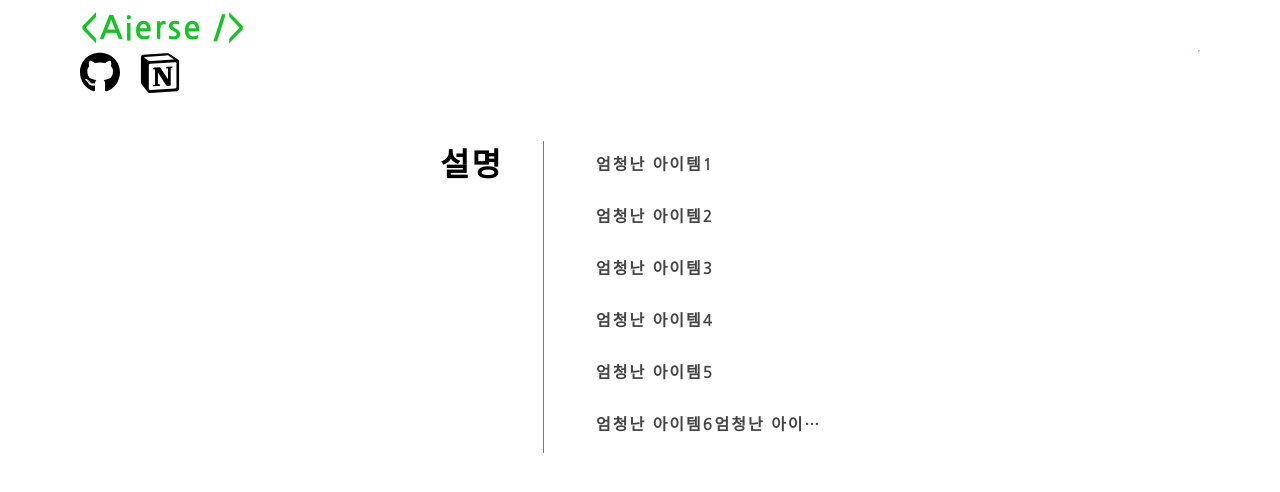
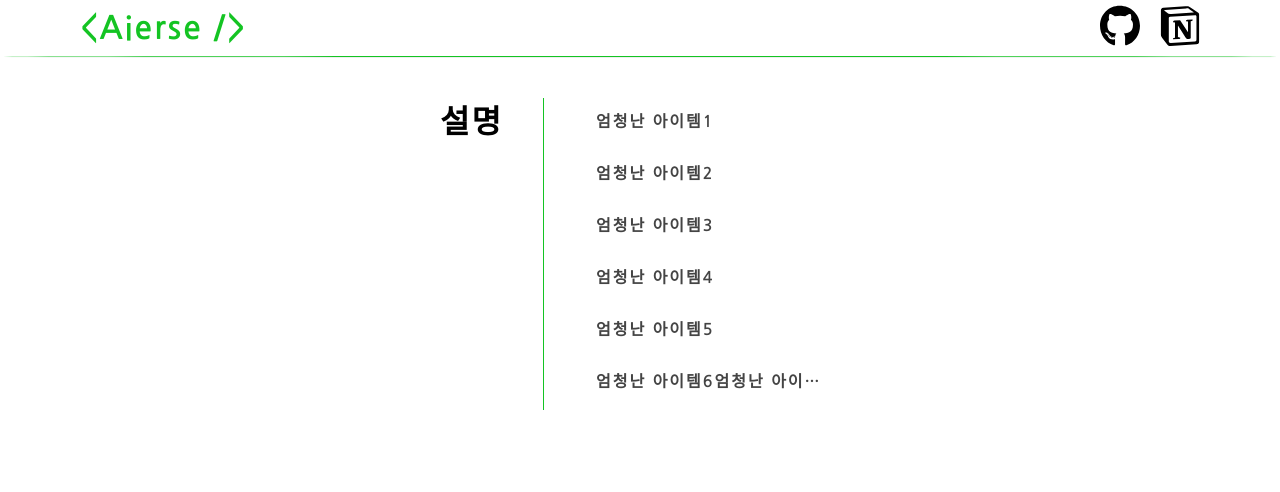
Before and after one commit to Aierse/blog, a Vue app: page / in a window 1280 px wide. Shown: the top 492 px of the page. Built offline with nearby package versions, Linux system fonts and the light colour scheme.

Commit message:
Feat: 헤더 상단 고정

```diff
--- a/src/components/layouts/HeaderLayout.vue
+++ b/src/components/layouts/HeaderLayout.vue
@@ -37,6 +37,13 @@ const logos = [
 }
 
 header {
+  position: sticky;
+  top: 0;
+
+  background: white;
+}
+
+div {
   display: flex;
   padding: 0.4rem 8rem;
   align-items: center;
```
